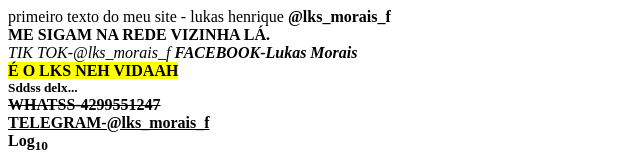
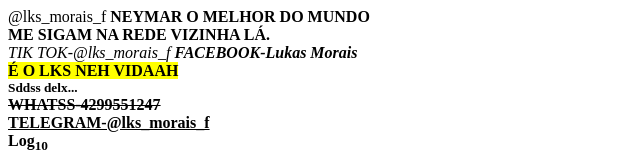
Before and after one commit to RIBEIROLUKAS/projeto01, a plain HTML site: page index.html in a window 1280 px wide. Shown: the top 157 px of the page, without its empty margins (0-640 px from the left). Drawn offline with Linux system fonts and the light colour scheme.

Commit message:
@lks_morais_f

```diff
--- a/index.html
+++ b/index.html
@@ -1,8 +1,8 @@
-<html> primeiro texto do meu site - lukas henrique  </html>
+<html> @lks_morais_f </html>
 
 <html>
 <!--Formatação de textos-->
-<b>@lks_morais_f</b>
+<b>NEYMAR O MELHOR DO MUNDO</b>
 <br>
 <strong>ME SIGAM NA REDE VIZINHA LÁ.</strong>
 <br>
```
